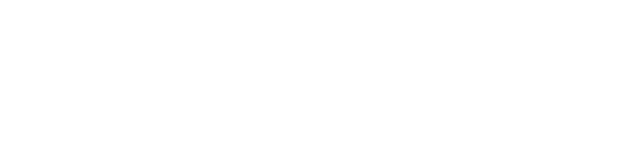
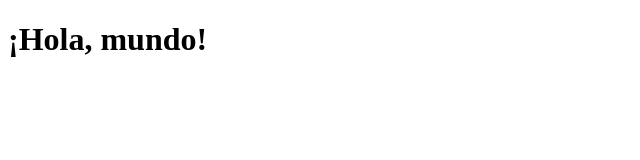
Before and after one commit to OliverFelizz/Devops_PrimerParcial, a website: page Index.html in a window 1280 px wide. Shown: the whole page, without its empty margins (0-640 px from the left). Drawn offline with Linux system fonts and the light colour scheme.

Commit message:
prueba 2

```diff
--- a/Index.html
+++ b/Index.html
@@ -6,6 +6,6 @@
     <title>Surge 1</title>
 </head>
 <body>
-
+    <h1>¡Hola, mundo!</h1>
 </body>
 </html>
```
